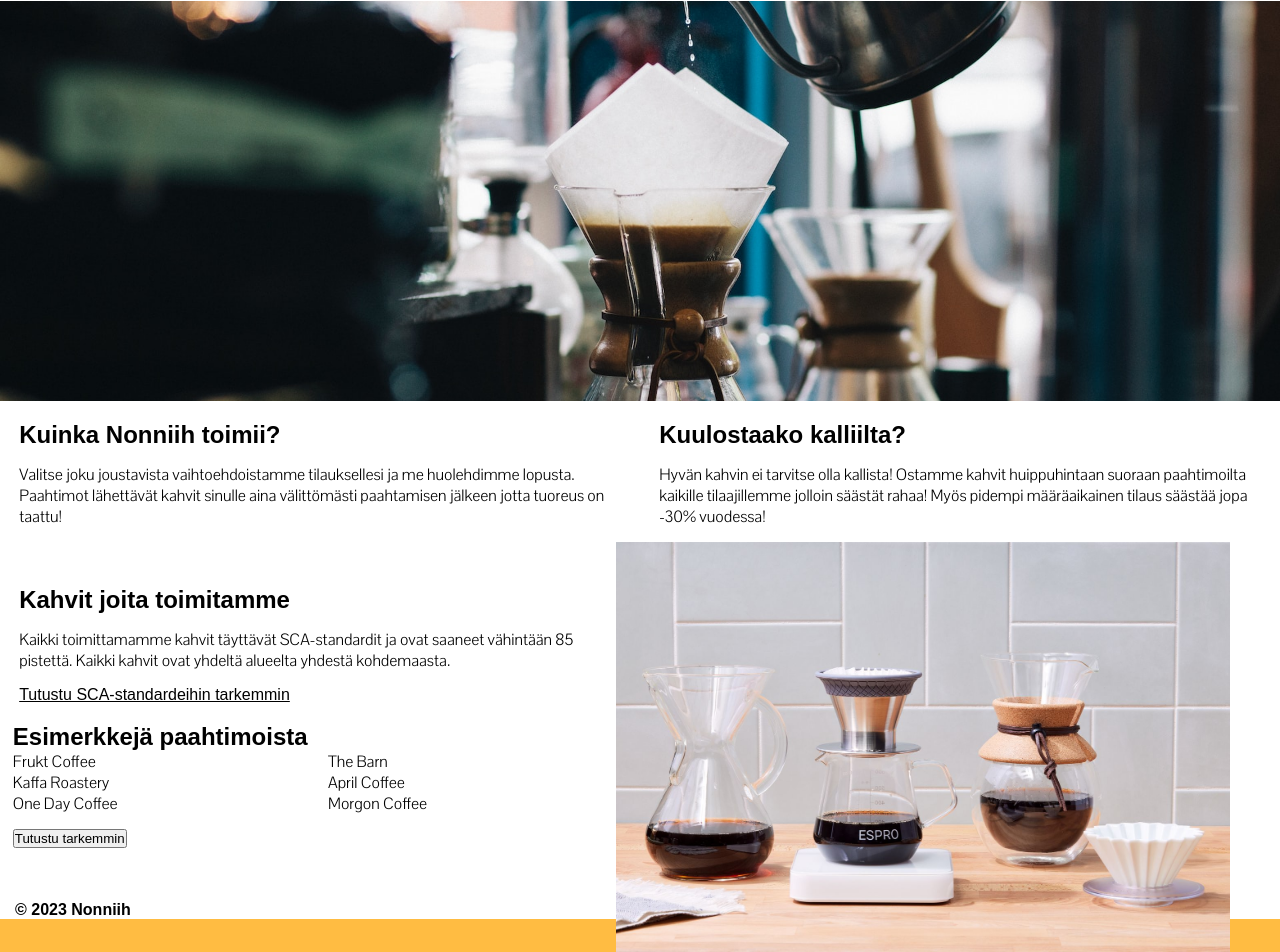
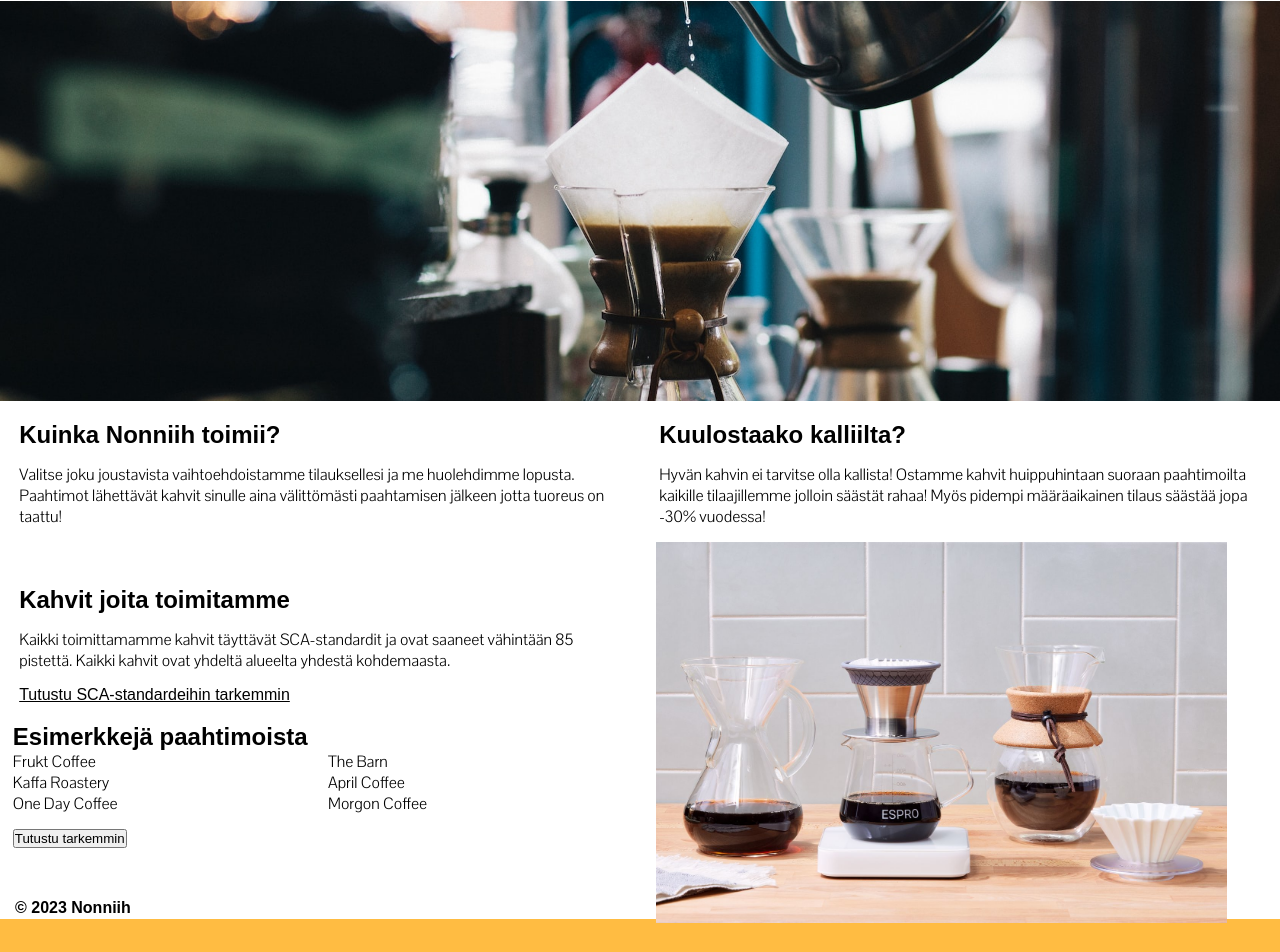
Before and after one commit to asiego/palautussivu_aku_siekkinen, a plain HTML site: page projekti/index.html in a window 1280 px wide. Shown: the part 788-1740 px from the top of the page. After the commit the page ends 1711 px from the top, so only its background shows below. Drawn offline with Linux system fonts and the light colour scheme; a web font is replaced by a local one.

Commit message:
oisko nyt valmis :D

```diff
--- a/projekti/style.css
+++ b/projekti/style.css
@@ -135,6 +135,7 @@
 
 footer {
 position : relative;
+bottom: 2px;
 margin-left : 15px;
 clear: both;
 margin-top: 20px;
@@ -262,17 +263,18 @@
 
 .right-image{
 flex: 1;
-width: 48%;
+width: 95%;
 margin: 1%;
 display: flex;
-justify-content: flex-end;
+flex-wrap: wrap;
+position: relative;
+
 }
 
 .right-image img{
-max-width: 48%;
-max-height: 25%;
-width: 660px;
+max-width: 100%;
+height: auto;
 position: absolute;
-right: 50px;
-align-self: flex-start;
+right: 1.7%;
+top: 5%
 }
```
